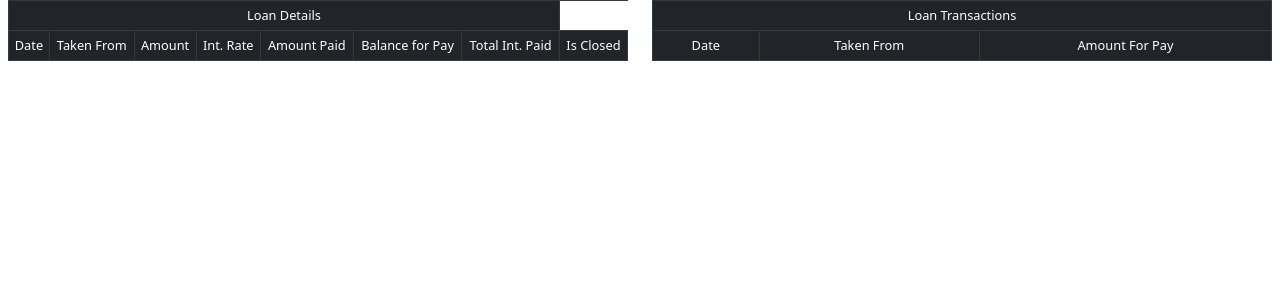
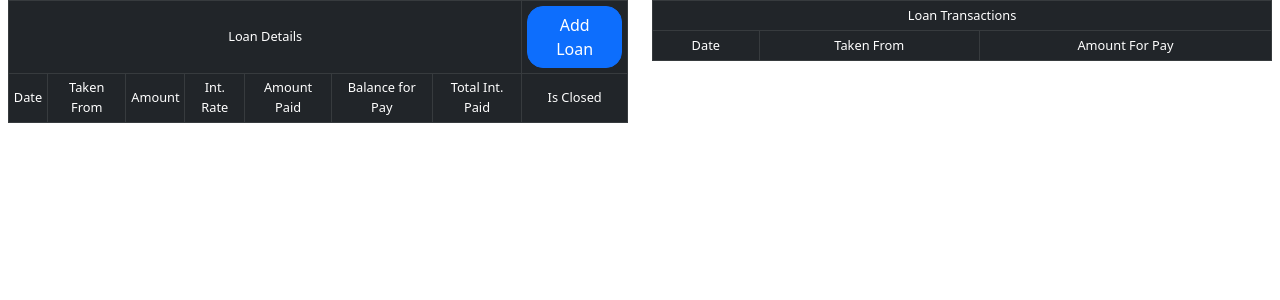
Before and after one commit to sran307/aimeWebview, a Django app: page /bm/loan-manager/ in a window 1280 px wide. Shown: the part 16-316 px from the top of the page. Run offline with Django 5.2, Linux system fonts and the light colour scheme; data that the repository does not hold is empty; some libraries are stand-ins or nearby versions.

Commit message:
loan Manager insertion completed

```diff
--- a/budgetManager/urls.py
+++ b/budgetManager/urls.py
@@ -11,9 +11,7 @@
     path("debt-manager/", views.debtManager, name="debtManager"),
     path("loan-manager/", views.loanManager, name="loanManager"),
     path('debts/new/', views.debt_form, name='debt_create'),
-
-
-
+    path('loans/new/', views.loan_form, name='loan_create'),
 
 
     path("monthlyBudgetSheet/", views.monthlyBudgetSheet, name="monthlyBudgetSheet"),
--- a/budgetManager/views.py
+++ b/budgetManager/views.py
@@ -179,7 +179,34 @@
     return render(request, 'budget/debt_form.html', {'form': form})
 
 def loanManager(request):
-    return render(request, 'budget/loanSheet.html')
+    loans = LoanManager.objects.all()
+    context = {
+        'loans':loans,
+    }
+    return render(request, 'budget/loanSheet.html', context)
+
+def loan_form(request, id=None):
+    loan = get_object_or_404(LoanManager, id=id) if id else None
+
+    if request.method == 'POST':
+        form = LoanManagerForm(request.POST, instance=loan)
+        if form.is_valid():
+            loan_obj = form.save(commit=False)
+
+            # If loan not closed, make sure paid date is None
+            if not loan_obj.isClosed:
+                loan_obj.loanPaidDate = None
+            else:
+                # Optional: Auto-set today’s date when loan is closed and no paid date entered
+                if not loan_obj.loanPaidDate:
+                    loan_obj.loanPaidDate = date.today()
+
+            loan_obj.save()
+            return JsonResponse({"status": "success"})
+    else:
+        form = LoanManagerForm(instance=loan)
+
+    return render(request, 'budget/loan_form.html', {'form': form})
 
 
 def monthlyBudgetSheet(request):
--- a/templates/budget/loanSheet.html
+++ b/templates/budget/loanSheet.html
@@ -17,6 +17,8 @@
                 <tbody>
                     <tr>
                         <td colspan="7">Loan Details</td>
+                        <td><button class="btn btn-primary open-form-btn" data-path="{% url 'budgetManager:loan_create' %}">Add
+                        Loan</button></td>
                     </tr>
                     <tr>
                         <td>Date</td>
@@ -29,6 +31,23 @@
                         <td>Is Closed</td>
 
                     </tr>
+
+                     {% for loan in loans %}
+            <tr>
+                <td>{{ forloop.counter }}</td>
+                <td contenteditable="true">{{ loan.loanGivenDate | date:'d-m-Y'}}</td>
+                <td contenteditable="true">{{ loan.loanGivenTo }}</td>
+                <td contenteditable="true">{{ loan.loanGivenAmount}}</td>
+                <td contenteditable="true">
+                    {% if loan.isPaid %}
+                    YES
+                    {% else %}
+                    NO
+                    {% endif %}
+                </td>
+                <td contenteditable="true">{{ loan.loanPaidDate| date:'d-m-Y'}}</td>
+            </tr>
+            {% endfor %}
                 </tbody>
             </table>
         </div>
--- /dev/null
+++ b/templates/budget/loan_form.html
@@ -0,0 +1,5 @@
+<!-- items/modal_form.html -->
+<form id="modalForm">
+    {% csrf_token %}
+    {{ form.as_p }}
+</form>
```
Also changed, not shown: budgetManager/forms.py (+26 -0 lines).
